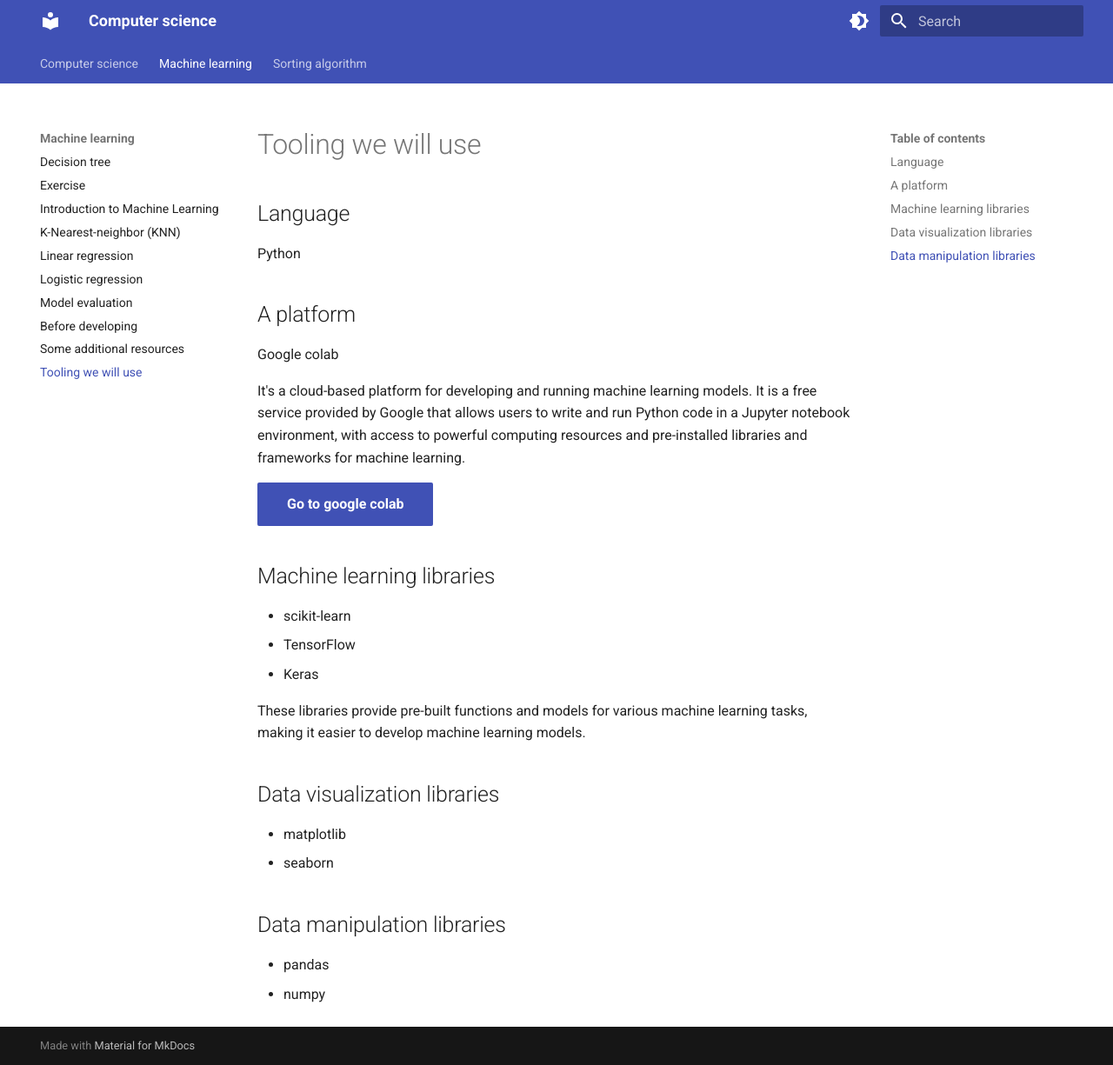
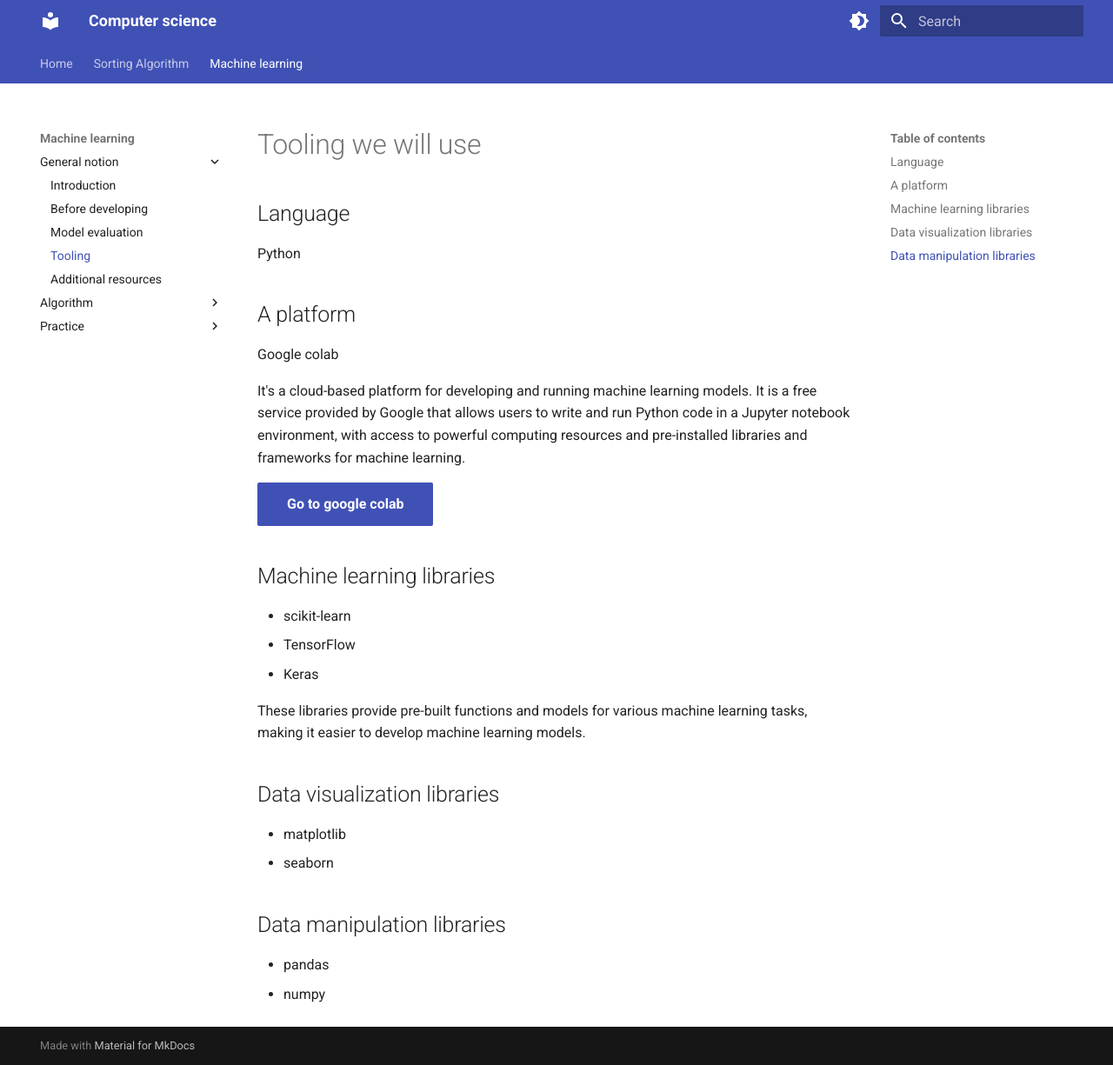
Before and after one commit to Fszta/Computer-Science, an MkDocs documentation site: the page built from docs/machine-learning/tooling.md, in a window 1280 px wide and 1225 px high. Shown: the whole window at 87% size. Built offline with MkDocs 1.6.1 and Material for MkDocs 9.7.7, drawn with Linux system fonts in a browser that asks for light colours; some of the changed lines change nothing that is shown.

Commit message:
feat: create basic navigation menu

```diff
--- a/mkdocs.yml
+++ b/mkdocs.yml
@@ -49,3 +49,25 @@ extra_javascript:
   - javascripts/mathjax.js
   - https://polyfill.io/v3/polyfill.min.js?features=es6
   - https://cdn.jsdelivr.net/npm/mathjax@3/es5/tex-mml-chtml.js
+
+nav:
+  - Home: index.md
+  - Sorting Algorithm:
+    - Bubble sort: sorting-algorithm/bubble-sort.md
+    - Insertion sort: sorting-algorithm/insertion-sort.md
+    - Selection sort: sorting-algorithm/selection-sort.md
+
+  - Machine learning:
+      - General notion:
+        - Introduction: machine-learning/intro.md
+        - Before developing: machine-learning/prerequisites.md
+        - Model evaluation: machine-learning/model-evaluation.md
+        - Tooling: machine-learning/tooling.md
+        - Additional resources: machine-learning/resources.md
+      - Algorithm:
+          - Linear regression: machine-learning/linear-regression.md
+          - Logistic regression: machine-learning/logistic-regression.md
+          - K Nearest neighbor: machine-learning/knn.md
+          - Decision tree: machine-learning/decision_tree.md
+      - Practice:
+          - Exercise: machine-learning/exercice.md
```
